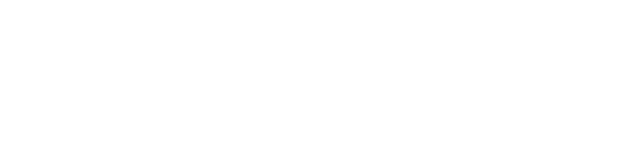
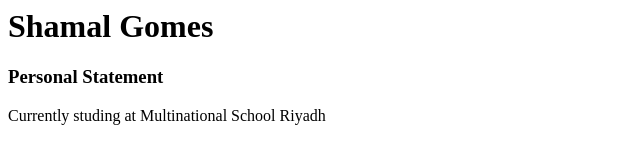
Before and after one commit to shamal1999/CV, a plain HTML site: page index.html in a window 1280 px wide. Shown: the whole page, without its empty margins (0-640 px from the left). Drawn offline with Linux system fonts and the light colour scheme.

Commit message:
Update index.html

```diff
--- a/index.html
+++ b/index.html
@@ -1,2 +1,8 @@
 <html>
+  <title>My CV</title>
+  <body>
+    <h1>Shamal Gomes</h1>
+    <h3>Personal Statement</h3>
+    <p>Currently studing at Multinational School Riyadh </p>
+  </body>
 <html>
```
